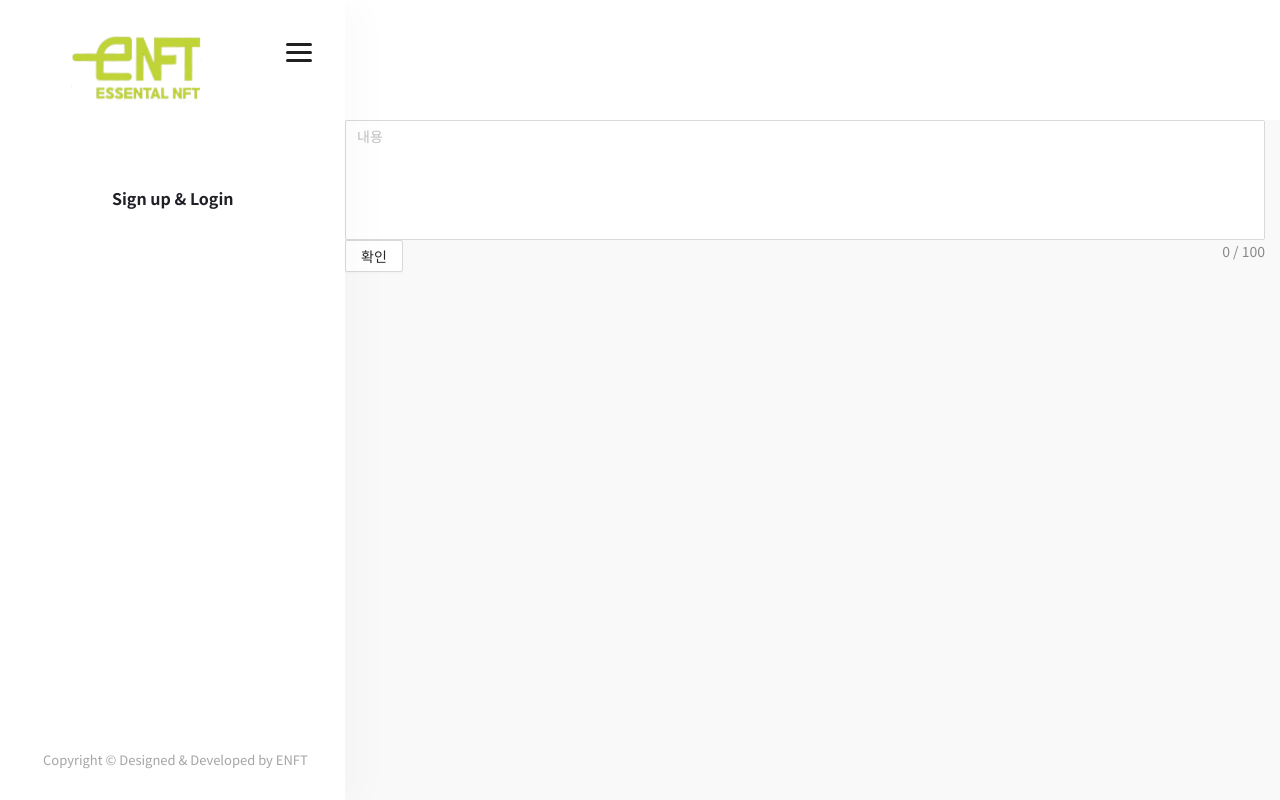
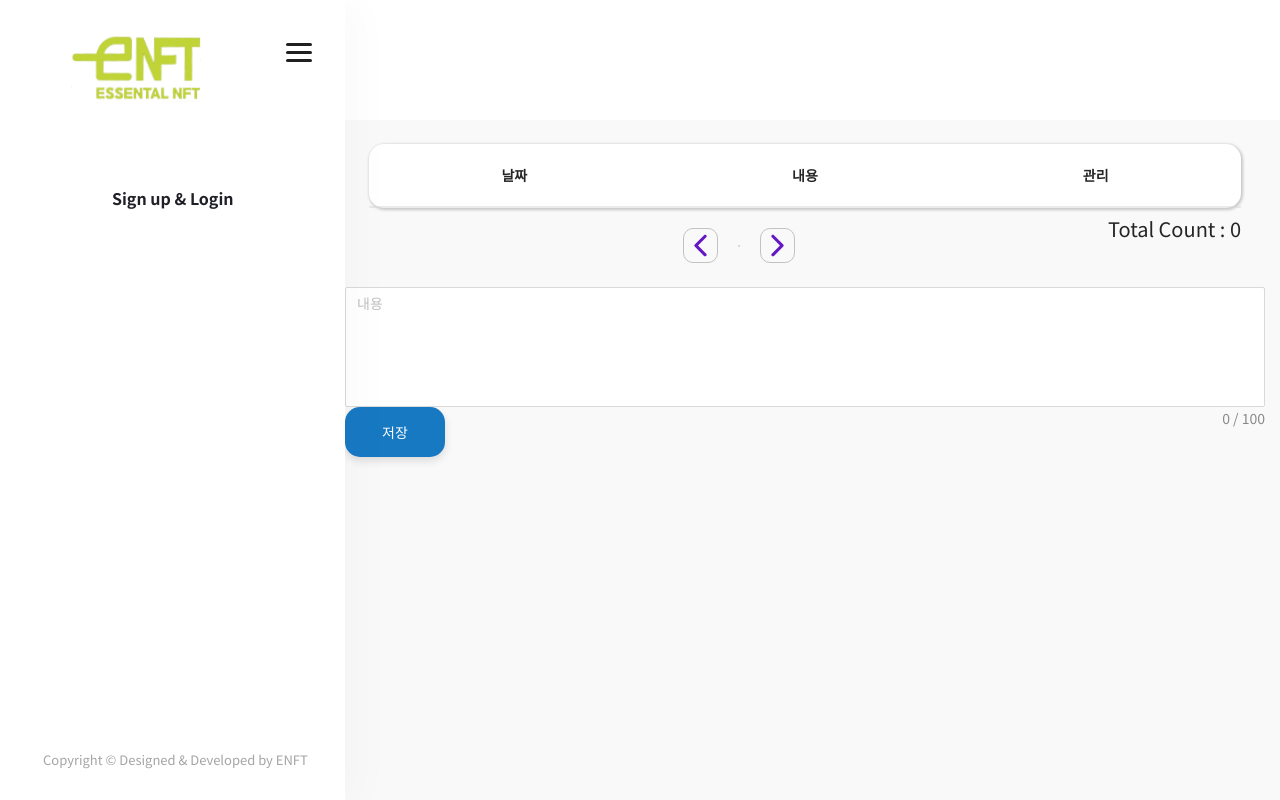
Before and after one commit to ENFT-Token/admin-client-web, a React (Create React App) app: page /memo in a window 1280 px wide. Built offline with nearby package versions, Linux system fonts and the light colour scheme; a web font is replaced by a local one.

Commit message:
change: MemoPage

```diff
--- a/package.json
+++ b/package.json
@@ -23,6 +23,7 @@
     "history": "5",
     "jwt-decode": "^3.1.2",
     "klip-sdk": "^2.0.1",
+    "moment": "^2.29.3",
     "pagination": "^0.4.6",
     "qrcode.react": "^3.0.1",
     "react": "^17.0.2",
--- a/src/components/Button.tsx
+++ b/src/components/Button.tsx
@@ -2,7 +2,7 @@ import React, { InputHTMLAttributes } from "react";
 import styled from "styled-components";
 
 interface IButtonProps extends InputHTMLAttributes<HTMLInputElement> {
-  type: "ghost" | "blue" | "green" | "black" | "outline";
+  type: "ghost" | "blue" | "green" | "red" | "black" | "outline";
   width?: number | string;
   height?: number | string;
 }
@@ -53,7 +53,8 @@ const StyledButton = styled.input<IStyleProps>`
 
   &.blue,
   &.green,
-  &.black {
+  &.black,
+  &.red {
     box-shadow: 0px 4px 8px #0000001f;
     color: #ffffff;
 
@@ -64,6 +65,10 @@ const StyledButton = styled.input<IStyleProps>`
 
   &.blue {
     background: #1879c3;
+  }
+
+  &.red {
+    background: crimson;
   }
 
   &.green {
--- a/src/page/MemoPage/index.tsx
+++ b/src/page/MemoPage/index.tsx
@@ -1,83 +1,81 @@
-import { Table, Input, Button, Popconfirm } from "antd";
-import { useState, useRef, useEffect } from "react";
+import TextArea from "antd/lib/input/TextArea";
+import React, {useState, useRef, useEffect, useMemo} from "react";
+import Table from "../../widget/TableWidget";
+import Button from "../../components/Button";
+import moment from "moment";
 
-export default function NestedTable() {
+export interface IMemo {
+  timestamp: number;
+  value: string;
+}
+
+
+export default function MemoPage() {
   const [inputBody, setInputBody] = useState("");
-  const [inputHead, setInputHead] = useState("");
-  const [localMemoList, setlocalMemoList] = useState([] as any);
-  const date = new Date();
-  //input
-  const { TextArea } = Input;
-  let num = useRef(1);
-  const onChangeBody = (e: any) => {
-    setInputBody(e.target.value);
-  };
-  const onChangeHead = (e: any) => {
-    setInputHead(e.target.value);
-  };
-  const OnClickBtn = (e: React.MouseEvent<HTMLButtonElement>) => {
-    if (inputBody && inputHead) {
-      const addMemoList = [
-        ...localMemoList,
+  const [memoList,setMemoList] = useState<IMemo[]>([]);
+  useEffect(() => {
+      try {
+          let memo: IMemo[] = [];
+          if (!localStorage["memo"]) {
+              localStorage["memo"] = JSON.stringify([]);
+              memo = [];
+          } else {
+              memo = JSON.parse(localStorage["memo"]);
+          }
+
+          setMemoList(memo);
+      }
+      catch(e) {
+          localStorage["memo"] = JSON.stringify([]);
+          setMemoList([]);
+      }
+  }, []);
+
+  const handleSave = () => {
+      if(!inputBody) return;
+        const _data = [...memoList, {
+            timestamp: (new Date()).getTime(),
+            value: inputBody,
+        }];
+      localStorage["memo"] = JSON.stringify(_data);
+      setMemoList(_data);
+      setInputBody("");
+  }
+
+    const handleDelete = (idx: number) => {
+       const _data = memoList.filter((f,i) => i !== idx);
+        localStorage["memo"] = JSON.stringify(_data);
+        setMemoList(_data);
+    }
+
+
+    const columns = useMemo(
+      () => [
         {
-          id: num.current++,
-          name: inputHead,
-          text: inputBody,
-          createdAt: date.toString().substr(0, 25),
+          Header: "날짜",
+          accessor: "timestamp",
         },
-      ];
-
-      setlocalMemoList(addMemoList);
-      setInputHead("");
-      setInputBody("");
-      const tempObjBody = JSON.stringify({
-        num: num.current,
-        list: addMemoList,
-      });
-      window.localStorage.setItem("memo", tempObjBody);
-    }
-  };
-  const handleDelete = (id: number) => {
-    const addMemoList = localMemoList.filter((v: any) => v.id !== id);
-    setlocalMemoList(addMemoList);
-    num.current--;
-    const tempObjBody = JSON.stringify({ num: num.current, list: addMemoList });
-    window.localStorage.setItem("memo", tempObjBody);
-  };
-  const columns = [
-    { title: "Name", dataIndex: "name", key: "name" },
-    { title: "text", dataIndex: "text", key: "upgradeNum" },
-    {
-      title: "Action",
-      dataIndex: "id",
-      key: "operation",
-      render: (id: number) => (
-        <Popconfirm
-          title="삭제하시겠습니까?"
-          onConfirm={() => handleDelete(id)}
-        >
-          <Button danger ghost>
-            Delete
-          </Button>
-        </Popconfirm>
-      ),
-    },
-  ];
-
-  useEffect(() => {
-    let memo = JSON.parse(window.localStorage.getItem("memo") as string);
-    if (memo == null) {
-      const tempObjBody = JSON.stringify({ num: 0, list: [] });
-      window.localStorage.setItem("memo", tempObjBody);
-      memo = JSON.parse(window.localStorage.getItem("memo") as string);
-    }
-    setlocalMemoList(memo.list);
-    const numStorage = memo.num;
-    num.current = numStorage;
-  }, []);
+        {
+          Header: "내용",
+          accessor: "value",
+        },
+        {
+          Header: "관리",
+          accessor: "run",
+        },
+      ],[]
+  );
 
   return (
     <div>
+      <Table
+          columns={columns}
+          data={memoList.map((memo, idx) => ({
+              timestamp: moment(memo.timestamp).format("yyyy-MM-DD hh:mm:ss"),
+              value: memo.value,
+              run:<Button onClick={() => handleDelete(idx)} type={"red"} value={"삭제"} width={100} height={30} />,
+          }))}
+      />
 
       <TextArea
         placeholder="내용"
@@ -85,10 +83,9 @@ export default function NestedTable() {
         showCount
         maxLength={100}
         autoSize={{ minRows: 5, maxRows: 5 }}
-        onChange={onChangeBody}
+        onChange={(e) => setInputBody(e.target.value)}
       />
-
-      <Button onClick={OnClickBtn}>확인</Button>
+      <Button type={"blue"} onClick={handleSave} value={"저장"} width={100} height={50} />
     </div>
   );
 }
--- a/src/widget/MemoWidget/index.tsx
+++ b/src/widget/MemoWidget/index.tsx
@@ -91,24 +91,30 @@ function MemoItem({timestamp,value} : IMemoItemProps) {
 
 export default function MemoWidget() {
   const navigate = useNavigate();
+  const [memoList,setMemoList] = useState<IMemo[]>([]);
+  useEffect(() => {
+    try {
+      let memo: IMemo[] = [];
+      if (!localStorage["memo"]) {
+        localStorage["memo"] = JSON.stringify([]);
+        memo = [];
+      } else {
+        memo = JSON.parse(localStorage["memo"]);
+      }
 
-  const list = useMemo(() => {
-    let bodyString = window.localStorage.getItem("memo");
-    if (!bodyString) {
-      const tempObjBody = JSON.stringify({ num: 0, list: [] });
-      window.localStorage.setItem("memo", tempObjBody);
-      bodyString = tempObjBody;
+      setMemoList(memo);
     }
-    return JSON.parse(bodyString as string).list;
+    catch(e) {
+      localStorage["memo"] = JSON.stringify([]);
+      setMemoList([]);
+    }
   }, []);
-
-  console.log(list);
 
   return (
     <StyleMemo>
         <div className="line" onClick={() => navigate("/memo")}>
           <div style={{fontSize:'16px'}}>MEMO</div>
-          <AlramIcon src={"/svg/memo.svg"} count={list.length} />
+          <AlramIcon src={"/svg/memo.svg"} count={memoList.length} />
           <div className={"dashed"}/>
         </div>
       <div style={{marginTop:'20px'}}>
```
Also changed, not shown: 1 other file (tests, documents, lock files or other folders).
